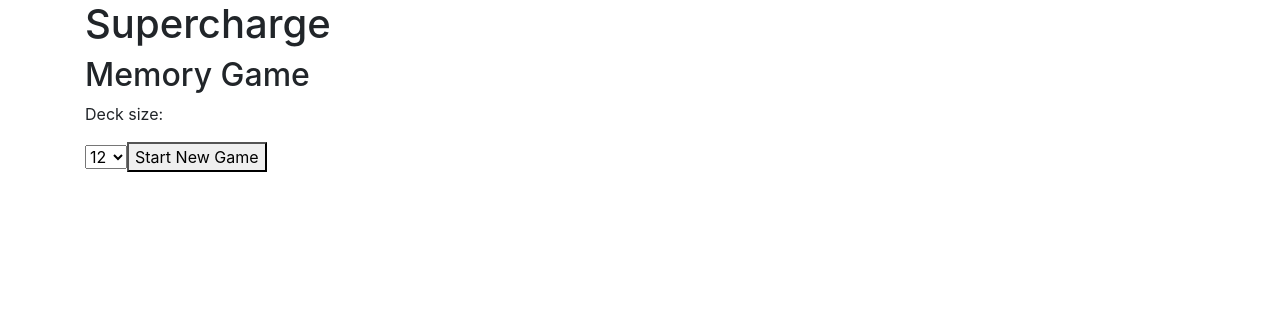
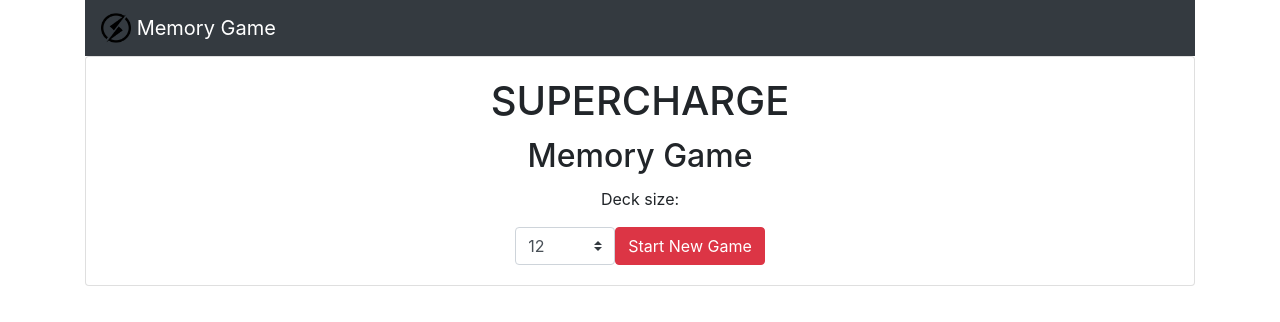
Before and after one commit to paholicsgabor/memorycard, an Angular app: page /landing in a window 1280 px wide. Shown: the top 322 px of the page. Built offline with nearby package versions, Linux system fonts and the light colour scheme.

Commit message:
styling...

```diff
--- a/src/app/board/board.component.html
+++ b/src/app/board/board.component.html
@@ -1,10 +1,10 @@
 <nav class="navbar navbar-dark bg-dark">
-  <a class="navbar-brand" href="#">
+  <div class="navbar-brand">
     <img src="assets/images/cards/supercharge.png" width="30" height="30" class="d-inline-block align-top" alt="">
     Memory Game
-  </a>
-  <div class="form form-inline">
-    <select class="custom-select mr-sm-2" [(ngModel)]="selectedsize">
+  </div>
+  <div class="form">
+    <select class="custom-select" style="width:100px;" [(ngModel)]="selectedsize">
       <option *ngFor="let s of decksizes">{{s}}</option>
     </select>
     <button class="btn btn-danger my-2 my-sm-0" (click)="New()">Start New Game</button>
--- a/src/app/landing/landing.component.html
+++ b/src/app/landing/landing.component.html
@@ -1,11 +1,21 @@
-<h1>
-  Supercharge
-</h1>
-<h2>
-  Memory Game
-</h2>
-<p>Deck size:</p>
-<select [(ngModel)]="selectedsize">
-  <option *ngFor="let s of decksizes">{{s}}</option>
-</select>
-<button (click)="newGame()">Start New Game</button>
+<nav class="navbar navbar-dark bg-dark">
+  <div class="navbar-brand">
+    <img src="assets/images/cards/supercharge.png" width="30" height="30" class="d-inline-block align-top" alt="">
+    Memory Game
+  </div>
+</nav>
+
+<div class="card text-center">
+  <div class="card-body">
+    <h1 class="card-title">SUPERCHARGE</h1>
+    <h2 class="card-title">Memory Game</h2>
+    <p class="card-text">Deck size:</p>
+
+    <div class="form">
+      <select class="custom-select" style="width:100px;" [(ngModel)]="selectedsize">
+        <option *ngFor="let s of decksizes">{{s}}</option>
+      </select>
+      <button class="btn btn-danger my-2 my-sm-0" (click)="New()">Start New Game</button>
+    </div>
+  </div>
+</div>
--- a/src/app/landing/landing.component.ts
+++ b/src/app/landing/landing.component.ts
@@ -21,7 +21,7 @@ export class LandingComponent implements OnInit {
     this.router.navigateByUrl('/game');
   }
 
-  newGame() {
+  New() {
     this.game.initGame(this.selectedsize);
     this.navigateToGame();
   }
```
